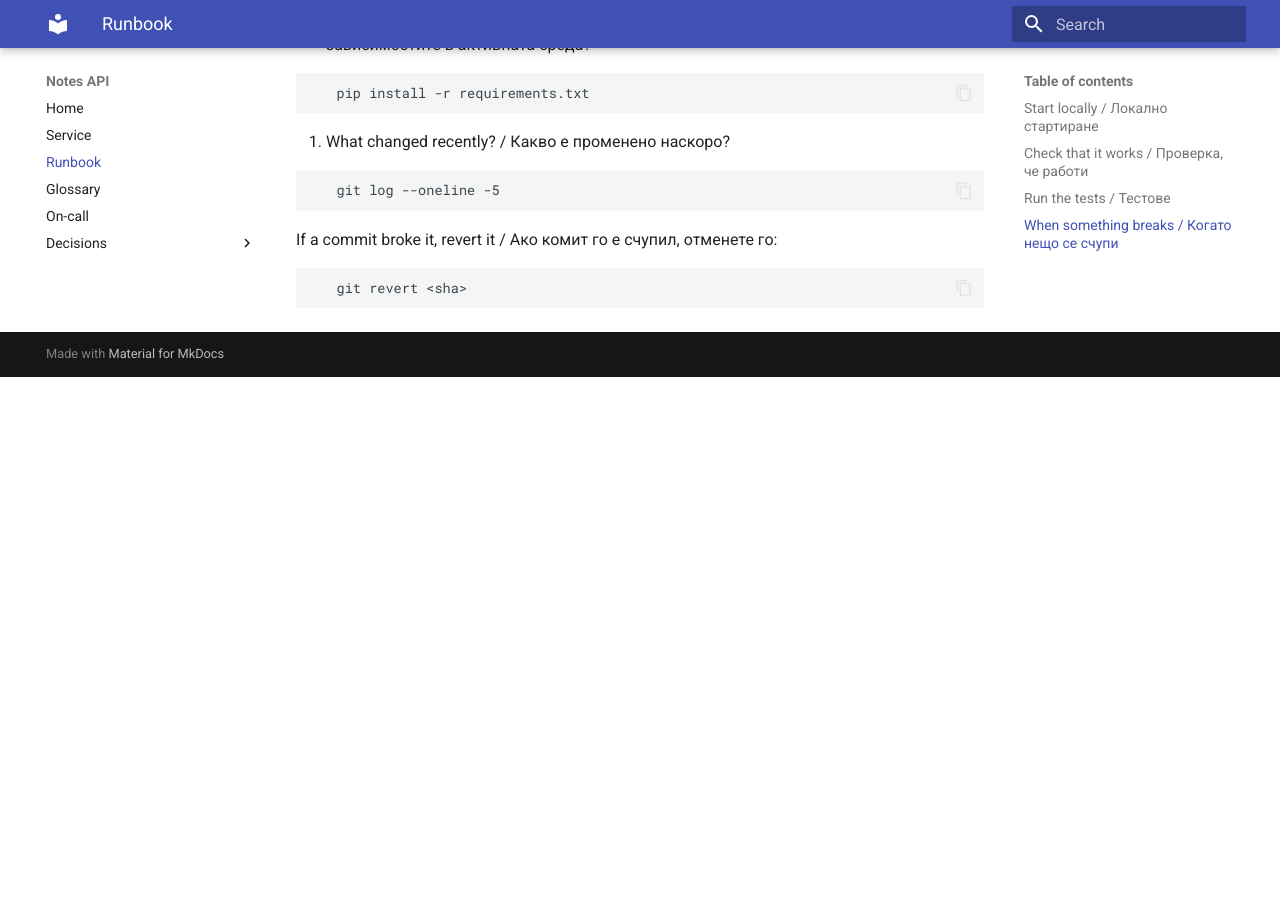
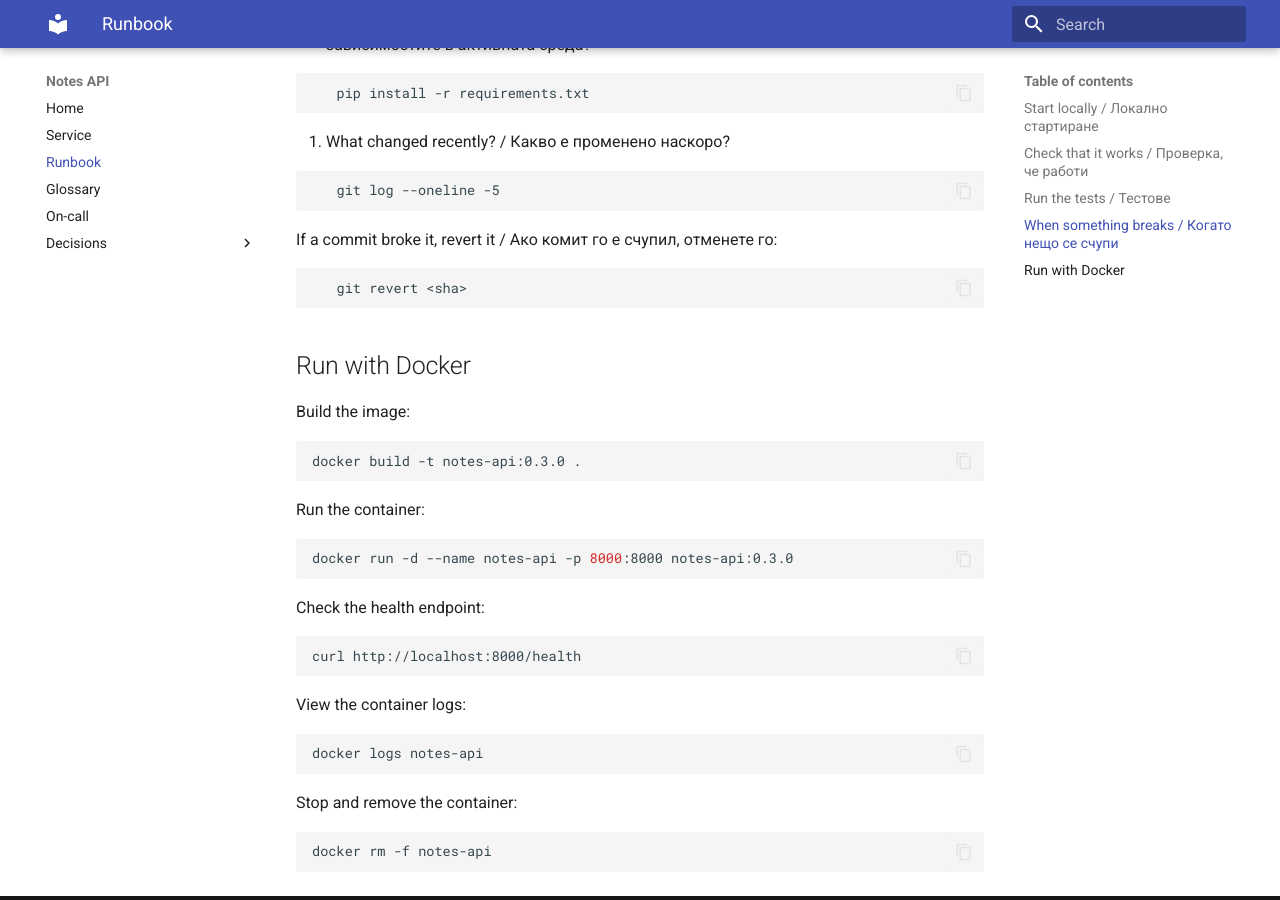
Before and after one commit to PeturKunchev/devops-labs-fn371223031, an MkDocs documentation site: the page built from docs/runbook.md, in a window 1280 px wide and 900 px high, scrolled down 1025 px. Built offline with MkDocs 1.6.1 and Material for MkDocs 9.7.7, drawn with Linux system fonts in a browser that asks for light colours; before the commit the page ends 1402 px from its top, so only the background shows below that.

Commit message:
Document Docker usage in runbook

````diff
--- a/docs/runbook.md
+++ b/docs/runbook.md
@@ -57,3 +57,35 @@ All tests must pass. / Всички тестове трябва да минат.
 ```bash
    git revert <sha>
 ```
+
+## Run with Docker
+
+Build the image:
+
+```bash
+docker build -t notes-api:0.3.0 .
+```
+
+Run the container:
+
+```bash
+docker run -d --name notes-api -p 8000:8000 notes-api:0.3.0
+```
+
+Check the health endpoint:
+
+```bash
+curl http://localhost:8000/health
+```
+
+View the container logs:
+
+```bash
+docker logs notes-api
+```
+
+Stop and remove the container:
+
+```bash
+docker rm -f notes-api
+```
````
